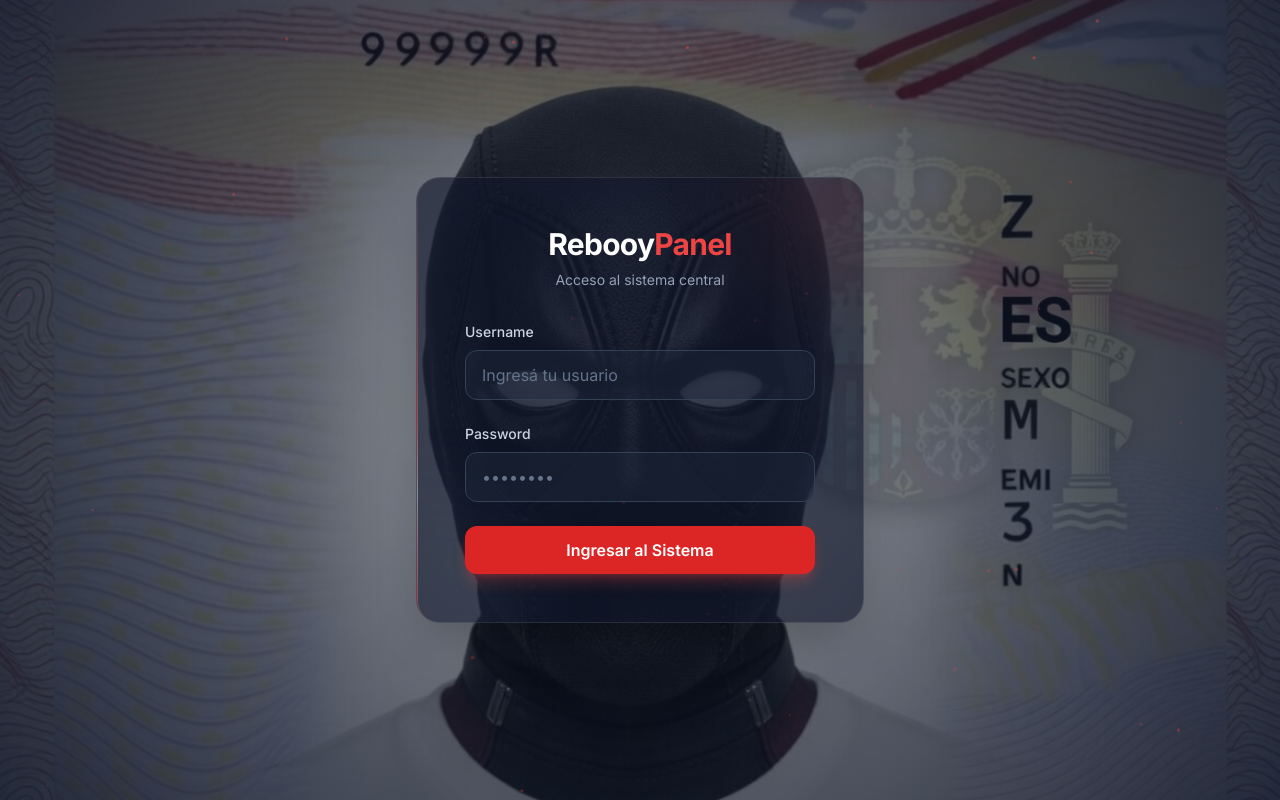
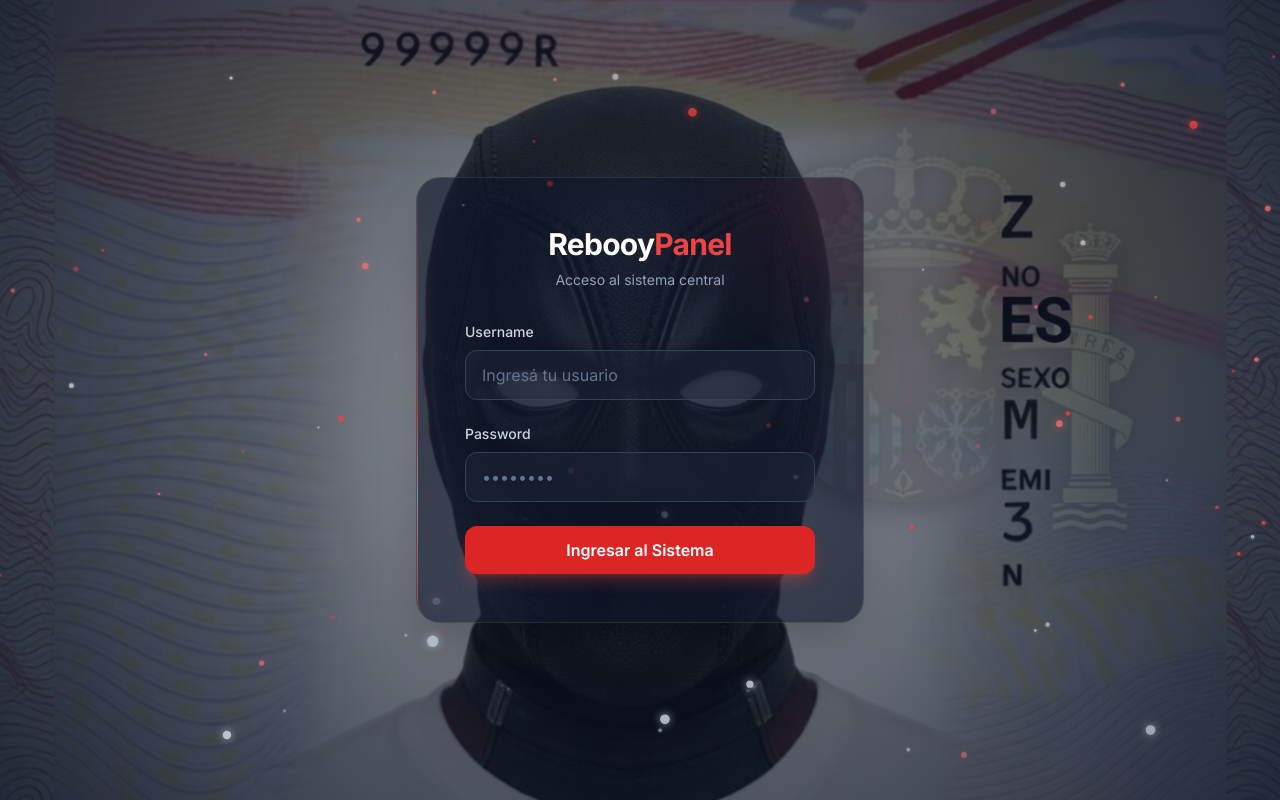
Before and after one commit to estebcast0003/rebooypanel, a Django app: page /login/ in a window 1280 px wide. Run offline with Django 5.2, Linux system fonts and the light colour scheme; some libraries are stand-ins or nearby versions.

Commit message:
fix(login): increase particle visibility with glow, larger radius and mixed colors

```diff
--- a/templates/core/login.html
+++ b/templates/core/login.html
@@ -143,31 +143,46 @@
     resize();
     window.addEventListener('resize', resize);
 
-    const COUNT = 55;
-    const particles = Array.from({ length: COUNT }, () => ({
-        x:    Math.random() * window.innerWidth,
-        y:    Math.random() * window.innerHeight,
-        r:    Math.random() * 1.6 + 0.4,
-        vx:   (Math.random() - 0.5) * 0.35,
-        vy:   (Math.random() - 0.5) * 0.35,
-        alpha: Math.random() * 0.4 + 0.08,
-    }));
+    const COUNT = 70;
+    const COLORS = [
+        { r:239, g:68,  b:68  },   // brand red
+        { r:248, g:113, b:113 },   // softer red
+        { r:203, g:213, b:225 },   // slate-300 (white-ish)
+    ];
+    const particles = Array.from({ length: COUNT }, () => {
+        const c = COLORS[Math.floor(Math.random() * COLORS.length)];
+        const big = Math.random() < 0.15; // 15% son partículas grandes con halo
+        return {
+            x:     Math.random() * window.innerWidth,
+            y:     Math.random() * window.innerHeight,
+            r:     big ? Math.random() * 3 + 3 : Math.random() * 2 + 1,
+            vx:    (Math.random() - 0.5) * 0.4,
+            vy:    (Math.random() - 0.5) * 0.4,
+            alpha: big ? Math.random() * 0.35 + 0.5 : Math.random() * 0.45 + 0.3,
+            glow:  big ? 8 : 3,
+            color: c,
+        };
+    });
 
     function draw() {
         ctx.clearRect(0, 0, canvas.width, canvas.height);
         particles.forEach(p => {
+            ctx.save();
+            ctx.shadowBlur  = p.glow;
+            ctx.shadowColor = `rgba(${p.color.r},${p.color.g},${p.color.b},0.9)`;
             ctx.beginPath();
             ctx.arc(p.x, p.y, p.r, 0, Math.PI * 2);
-            ctx.fillStyle = `rgba(239,68,68,${p.alpha})`;
+            ctx.fillStyle = `rgba(${p.color.r},${p.color.g},${p.color.b},${p.alpha})`;
             ctx.fill();
+            ctx.restore();
 
             p.x += p.vx;
             p.y += p.vy;
 
-            if (p.x < -4) p.x = canvas.width  + 4;
-            if (p.x > canvas.width  + 4) p.x = -4;
-            if (p.y < -4) p.y = canvas.height + 4;
-            if (p.y > canvas.height + 4) p.y = -4;
+            if (p.x < -6) p.x = canvas.width  + 6;
+            if (p.x > canvas.width  + 6) p.x = -6;
+            if (p.y < -6) p.y = canvas.height + 6;
+            if (p.y > canvas.height + 6) p.y = -6;
         });
         requestAnimationFrame(draw);
     }
```
